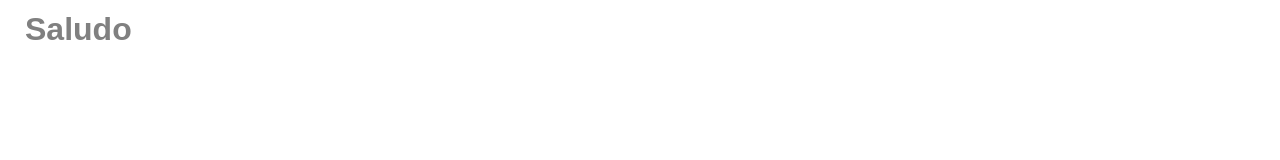
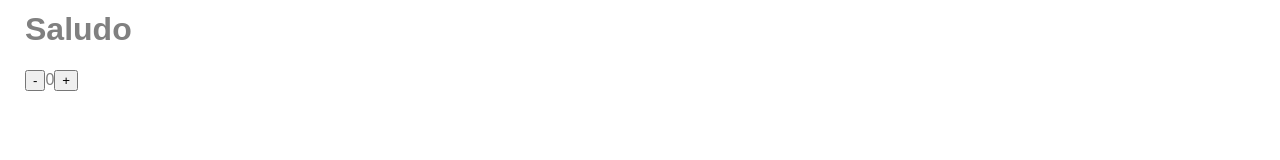
Before and after one commit to vanessadugarte/jardin-virtual-app, a React (Vite) app: page / in a window 1280 px wide. Shown: the part 143-303 px from the top of the page. Built offline with nearby package versions, Linux system fonts and the light colour scheme.

Commit message:
add Counter

```diff
--- a/src/components/itemListContainer/ItemListContainer.jsx
+++ b/src/components/itemListContainer/ItemListContainer.jsx
@@ -1,9 +1,13 @@
 import React from 'react';
 import "./itemListContainer.css"
+import ItemCount from "../itemCount/itemCount.jsx";
+import useCount from "../../hooks/useCount.js";
 const ItemListContainer = ({greeting}) => {
+    const {count, increment, decrement} = useCount(0);
     return (
         <div className="greeting">
           <h1>{greeting}</h1>
+            <ItemCount count={count} decrement={decrement} increment={increment} stock={5}/>
         </div>
     );
 };
```
